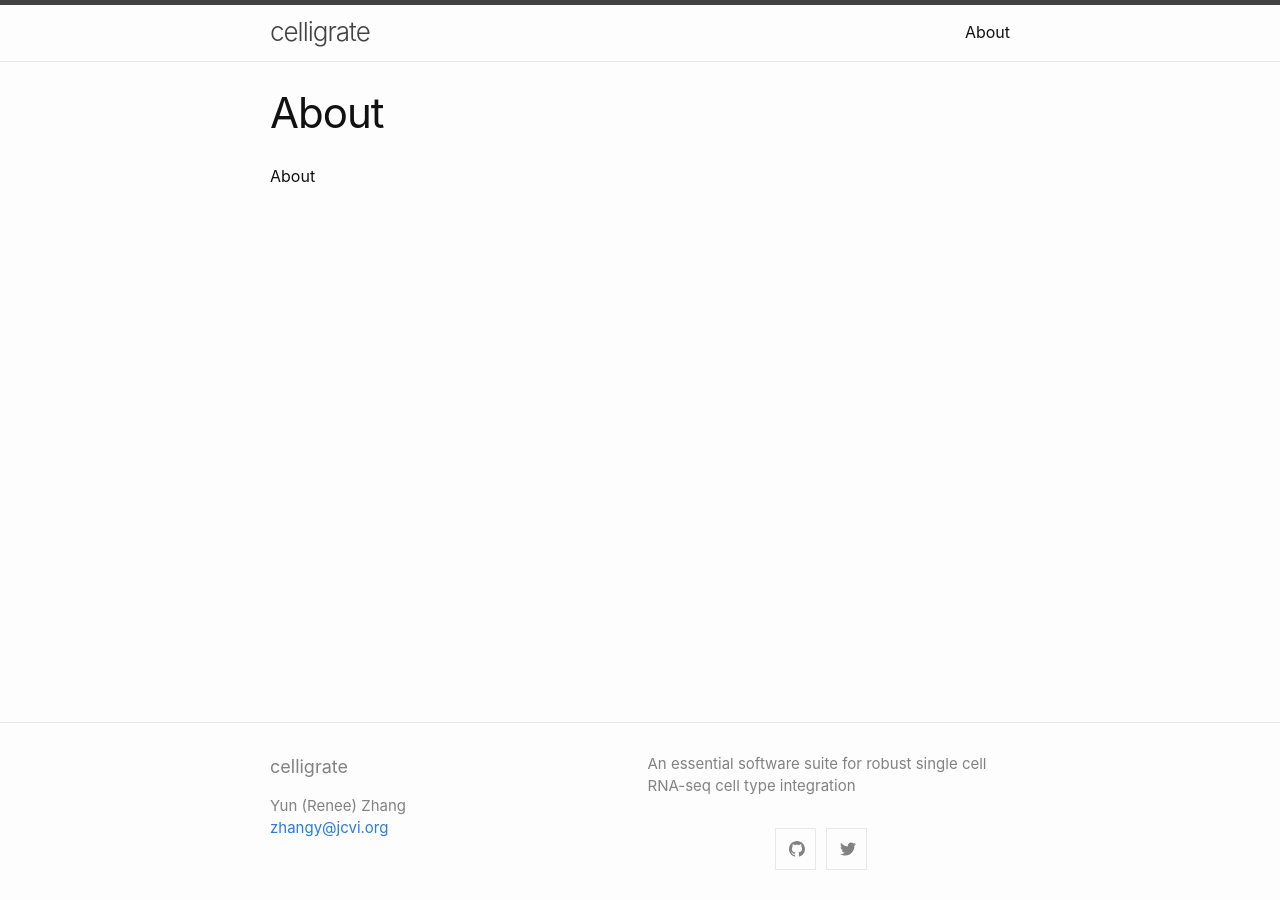
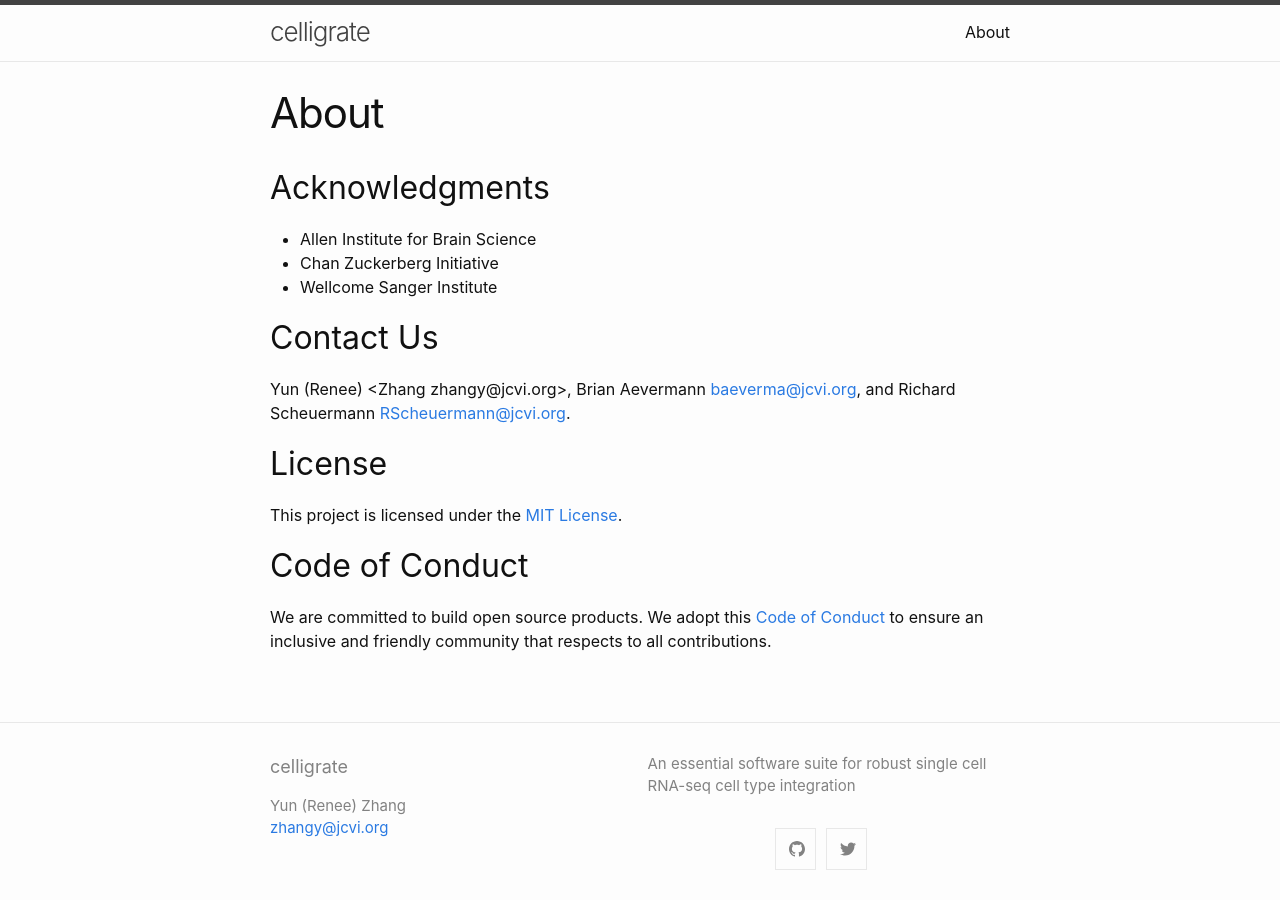
Before and after one commit to JCVenterInstitute/celligrate, a Jekyll site: the page built from about.md, in a window 1280 px wide. Built offline with Jekyll 4.4.1, drawn with Linux system fonts in a browser that asks for light colours.

Commit message:
added code of conduct in About

```diff
--- a/about.md
+++ b/about.md
@@ -4,4 +4,20 @@ title: About
 permalink: /about/
 ---
 
-About
+## Acknowledgments
+
+* Allen Institute for Brain Science
+* Chan Zuckerberg Initiative
+* Wellcome Sanger Institute
+
+## Contact Us
+
+Yun (Renee) <Zhang zhangy@jcvi.org>, Brian Aevermann <baeverma@jcvi.org>, and Richard Scheuermann <RScheuermann@jcvi.org>.
+
+## License
+
+This project is licensed under the [MIT License](LICENSE.txt).
+
+## Code of Conduct
+
+We are committed to build open source products. We adopt this [Code of Conduct](CODE_OF_CONDUCT.md) to ensure an inclusive and friendly community that respects to all contributions.
```
